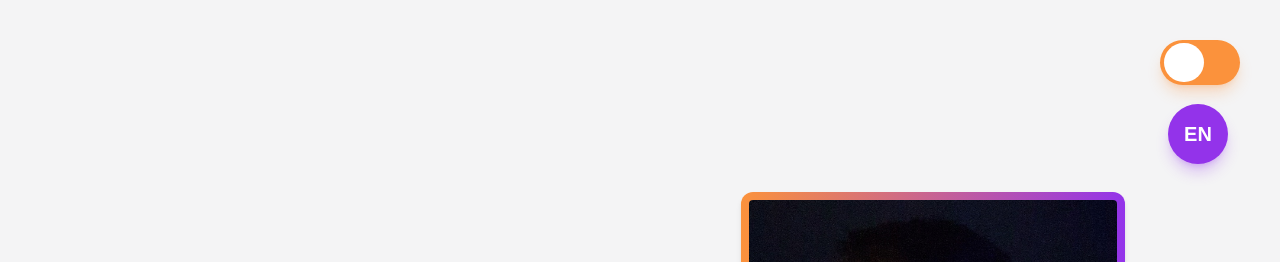
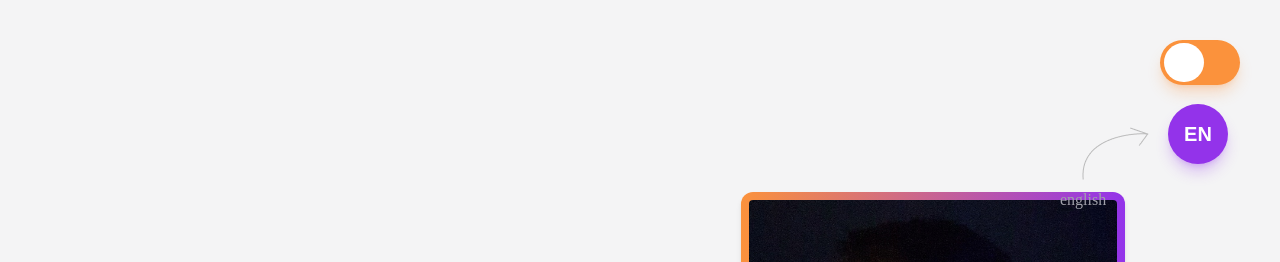
Before and after one commit to Matdrox/portfolio, a React (Create React App) app: page / in a window 1280 px wide. Shown: the top 262 px of the page. Built offline with nearby package versions, Linux system fonts and the light colour scheme.

Commit message:
[Updated] Show Language

```diff
--- a/src/App.js
+++ b/src/App.js
@@ -5,6 +5,7 @@ import Page2 from './components/Page2';
 import Page3 from './components/Page3';
 import Switch from './components/buttons/Switch';
 import LangButton from './components/buttons/LangButton';
+import imgArrow from './img/arrow.png';
 
 function App() {
   useEffect(() => {
@@ -39,6 +40,10 @@ function App() {
         onClick={() => setEnabled(!enabled)}
       />
       <LangButton text={lang ? 'EN' : 'IA'} onClick={() => setLang(!lang)} />
+      <div className='text-zinc-400 top-[40px] right-20 m-10 absolute font-serif font-homemade'>
+        <img src={imgArrow} />
+        <p className='absolute mr-8 mt-2'>{lang ? 'english' : 'interlingua'}</p>
+      </div>
       <Page1 fontColor={fontColor} lang={lang} />
       <Page2 fontColor={fontColor} lang={lang} boxColor={boxColor} />
       <Page3 fontColor={fontColor} lang={lang} boxColor={boxColor} />
--- a/src/index.css
+++ b/src/index.css
@@ -3,6 +3,7 @@
 @tailwind utilities;
 
 @import url('https://fonts.googleapis.com/css2?family=Montserrat&display=swap');
+@import url('https://fonts.googleapis.com/css2?family=Homemade+Apple&display=swap');
 
 body {
   font-family: 'Montserrat', sans-serif;
--- a/tailwind.config.js
+++ b/tailwind.config.js
@@ -1,6 +1,9 @@
 module.exports = {
   content: ['./src/**/*.{js,jsx,ts,tsx}'],
   theme: {
+    fontFamily: {
+      'homemade': ['Homemade Apple', 'cursive']
+    },
     extend: {
       visibility: ["group-hover"],
     },
```
Also changed, not shown: src/img/arrow.png (added), 1 other file (tests, documents, lock files or other folders). Lines whose indentation alone changed are shown as unchanged.
